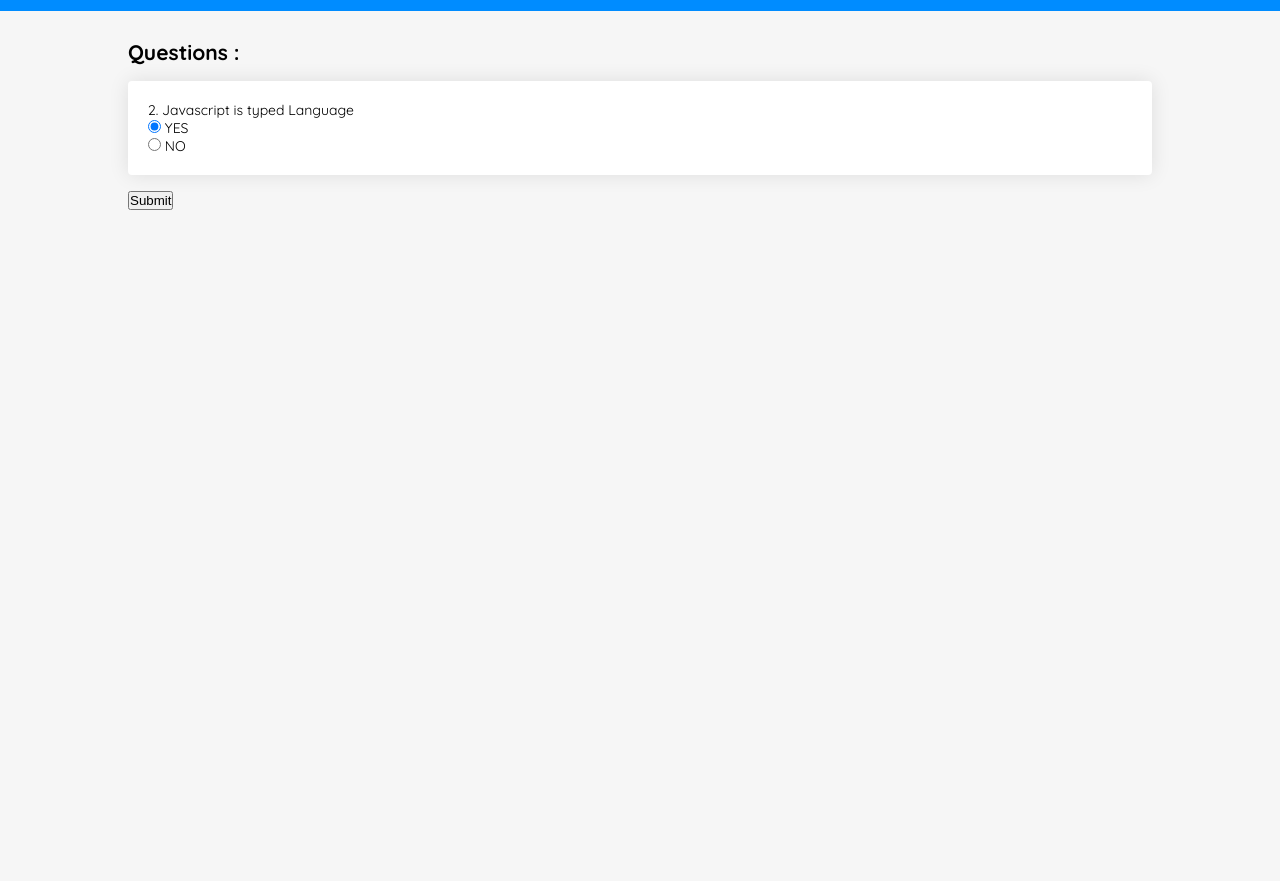
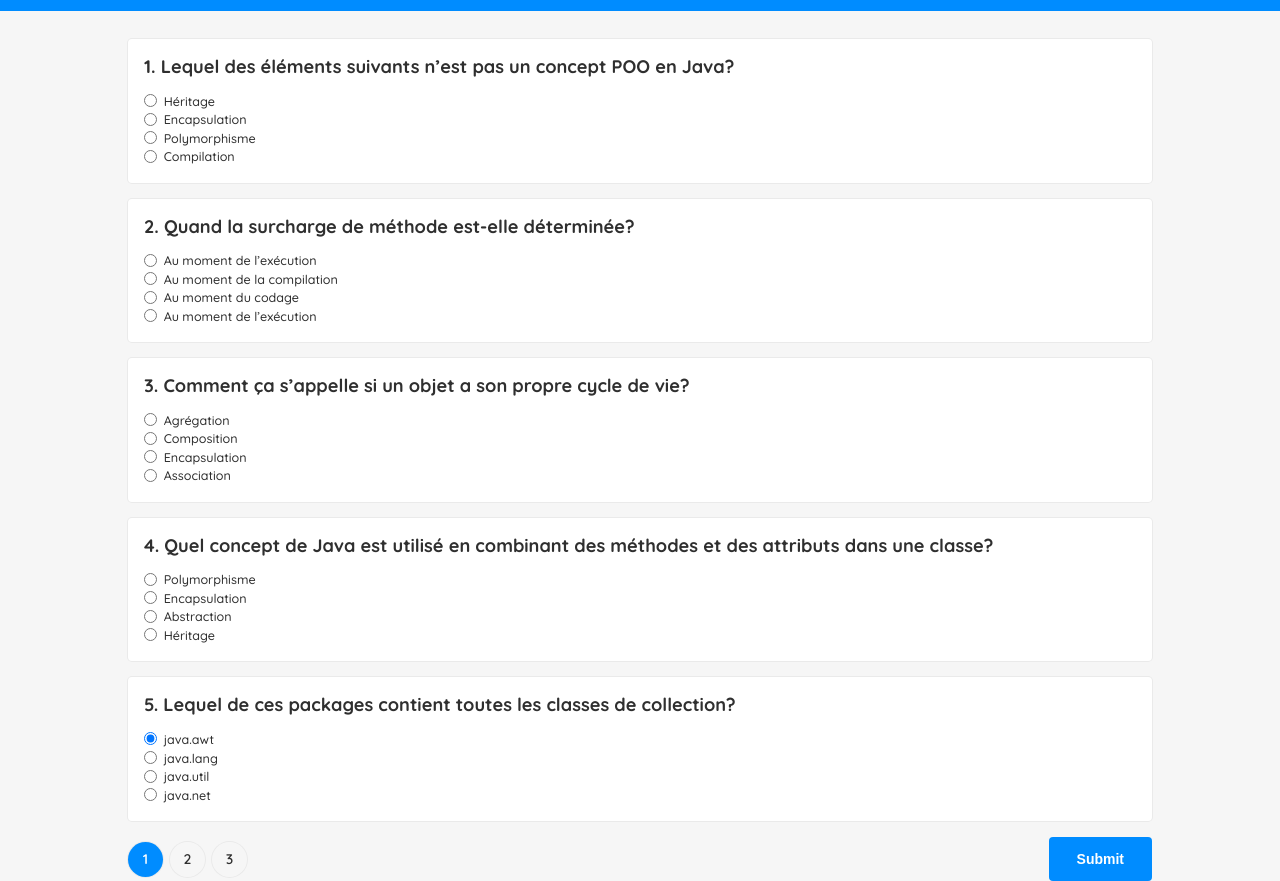
Before and after one commit to othmane-boudiab/QUIZIZZ, a plain HTML site: page index.html in a window 1280 px wide. Shown: the part 52-933 px from the top of the page. Before the commit the page ends 800 px from the top, so only its background shows below. Drawn offline with Linux system fonts and the light colour scheme.

Commit message:
create questions

```diff
--- a/api/premier.json
+++ b/api/premier.json
@@ -16,7 +16,7 @@
         "correct": "Au moment de la compilation"
     },
     {
-        "title": "6. Comment ça s’appelle si un objet a son propre cycle de vie?",
+        "title": "3. Comment ça s’appelle si un objet a son propre cycle de vie?",
         "answer": "Agrégation",
         "answer_1": "Composition",
         "answer_2": "Encapsulation",
@@ -24,7 +24,7 @@
         "correct": "Association"
     },
     {
-        "title": "5. Quel concept de Java est utilisé en combinant des méthodes et des attributs dans une classe?",
+        "title": "4. Quel concept de Java est utilisé en combinant des méthodes et des attributs dans une classe?",
         "answer": "Polymorphisme",
         "answer_1": "Encapsulation",
         "answer_2": "Abstraction",
@@ -32,7 +32,7 @@
         "correct": "Encapsulation"
     },
     {
-        "title": "Lequel de ces packages contient toutes les classes de collection?",
+        "title": "5. Lequel de ces packages contient toutes les classes de collection?",
         "answer": "java.awt",
         "answer_1": "java.lang",
         "answer_2": "java.util",
--- a/css/style.css
+++ b/css/style.css
@@ -17,15 +17,12 @@ body {
   --color-quaternary: #fff;
   --color-error: #ff5a5f;
   --color-success: #00c292;
+  --color-score: #e9edff;
 }
 
 .container {
   max-width: 1024px;
   margin: auto;
-  /* padding: 20px; */
-  /* background: var(--color-backround);
-  border-radius: 4px;
-  box-shadow: 0 0 20px rgba(0, 0, 0, 0.1); */
 }
 
 /* nav bar */
@@ -52,6 +49,32 @@ header {
   font-weight: 600;
 }
 
+/* Score */
+
+.score {
+  display: flex;
+  justify-content: space-between;
+  align-items: center;
+  padding: 2em 0 0 0;
+}
+
+.score_msg {
+  font-size: 1.5rem;
+  font-weight: 600;
+  color: var(--color-dark);
+}
+
+.score_block {
+  background: var(--color-score);
+  color: var(--color-primary);
+  padding: 0.25em 0.5em;
+  border-radius: 4px;
+}
+
+.hiding {
+  display: none;
+}
+
 /* Questions */
 
 form.container {
@@ -61,8 +84,75 @@ form.container {
 .block {
   max-width: 1024px;
   margin: 1rem 0;
-  padding: 20px;
+  padding: 1rem;
   background: var(--color-quaternary);
   border-radius: 4px;
-  box-shadow: 0 0 20px rgba(0, 0, 0, 0.1);
+  box-shadow: rgba(0, 0, 0, 0.05) 0px 0px 0px 1px;
 }
+
+.block_title {
+  font-size: 1.3em;
+  font-weight: bold;
+  color: var(--color-dark);
+  margin-bottom: 0.8em;
+}
+
+.block_answer {
+  display: flex;
+  align-items: center;
+  font-size: 0.9em;
+  font-weight: 500;
+  color: var(--color-dark);
+  margin-bottom: 0.2em;
+}
+
+.block_answer .answer {
+  margin-right: 0.5em;
+}
+
+.settings {
+  display: flex;
+  align-items: center;
+  justify-content: space-between;
+  margin-top: 1em;
+}
+
+.steps {
+  display: flex;
+  align-items: center;
+  margin-right: 0.5em;
+}
+
+.steps span {
+  display: flex;
+  align-items: center;
+  justify-content: center;
+  margin-right: 0.5em;
+  width: 2.5em;
+  height: 2.5em;
+  border-radius: 50%;
+  box-shadow: rgba(0, 0, 0, 0.05) 0px 0px 0px 1px;
+  font-size: 1em;
+  font-weight: 600;
+  color: var(--color-dark);
+}
+
+.active {
+  background: var(--color-primary) !important;
+  color: var(--color-quaternary) !important;
+}
+
+.btn {
+  display: flex;
+  align-items: center;
+  justify-content: center;
+  padding: 1em 2em;
+  border: none;
+  border-radius: 4px;
+  background: var(--color-primary);
+  color: var(--color-quaternary);
+  font-size: 1em;
+  font-weight: 600;
+  cursor: pointer;
+  transition: all 0.2s ease-in-out;
+}
--- a/index.html
+++ b/index.html
@@ -19,21 +19,21 @@
             </div>
         </nav>
     </header>
-
+    <div class="score hiding">
+        <p class="container score_msg">You Got <strong class="score_block"><span class="score_result">0</span>/100</strong> of Score </p>
+    </div>
     <form action="" class="container">
-        <h2 class="title_primary">Questions :</h2>
-        <div class="block">
-            <p class="block_title">2. Javascript is typed Language</p>
-            <div class="block_answer">
-                <input type="radio" name="" value="A" checked>
-                <label for="" class="">YES</label>
+        <!-- <h2 class="title_primary">Questions :</h2> -->
+        <div class="questions">
+        </div>
+        <div class="settings">
+            <div class="steps">
+                <span class="active">1</span>
+                <span class="">2</span>
+                <span class="">3</span>
             </div>
-            <div class="block_answer">
-                <input type="radio" name="" value="B">
-                <label for="" class="">NO</label>
-            </div>
+            <button class="btn">Submit</button>
         </div>
-        <button class="">Submit</button>
     </form>
     <script src="ts/app.js"></script>
 </body>
--- a/ts/app.js
+++ b/ts/app.js
@@ -1,15 +1,41 @@
 // let msg:string = "Hello World";
 // alert(msg);
+let questions = document.querySelector(".questions");
 function getQuestion() {
     let myRequest = new XMLHttpRequest();
     myRequest.onreadystatechange = function () {
         if (myRequest.readyState == 4 && myRequest.status == 200) {
             let myData = JSON.parse(myRequest.responseText);
-            console.log(myData);
+            console.log(myData[0]);
+            addQuestion(myData);
         }
     };
     myRequest.open("GET", "api/premier.json", true);
     myRequest.send();
+}
+function addQuestion(myData) {
+    myData.forEach((element) => {
+        questions.innerHTML += `
+        <div class="block">
+            <p class="block_title">${element.title}</p>
+            <div class="block_answer">
+                <input type="radio" class="answer" name="questions"  checked>
+                <label  class="">${element.answer}</label>
+            </div>
+            <div class="block_answer">
+                <input type="radio" class="answer" name="questions">
+                <label class="">${element.answer_1}</label>
+            </div>
+            <div class="block_answer">
+                <input type="radio" class="answer" name="questions">
+                <label  class="">${element.answer_2}</label>
+            </div>
+            <div class="block_answer">
+                <input type="radio" class="answer" name="questions">
+                <label class="">${element.answer_3}</label>
+            </div>
+        </div>`;
+    });
 }
 getQuestion();
 // class Question {
```
Also changed, not shown: 1 other file.
